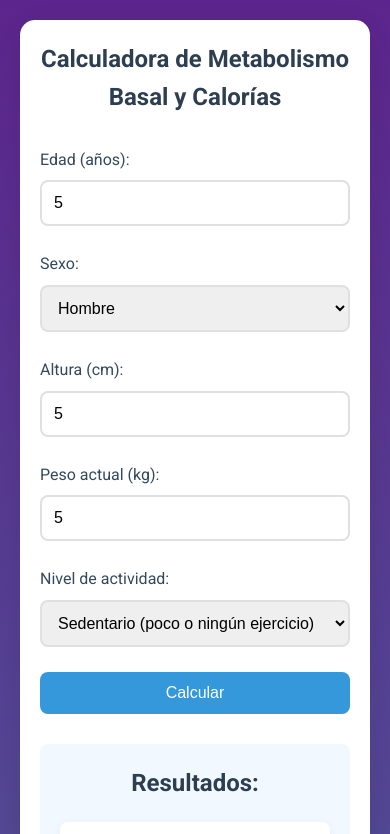
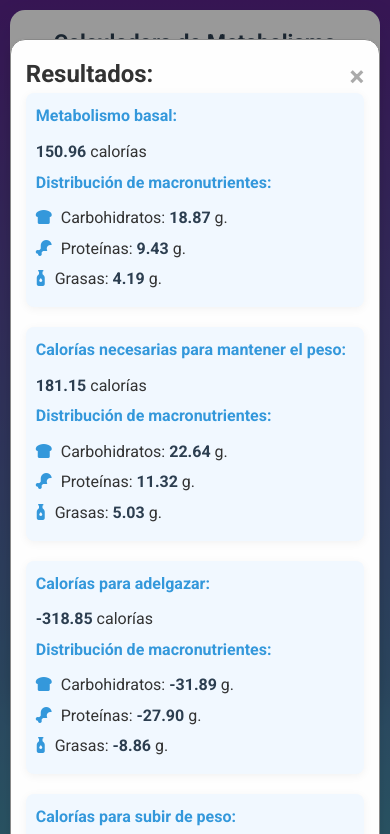
Before and after one commit to YasarChavez/Calculadora-de-Calorias, a plain HTML site: page index.html in a window 390 px wide. Both pictures are taken after typing "5", "5", "5" into the empty fields and a click on the button "Calcular". Shown: the top 834 px of the page. Drawn offline with Linux system fonts and the light colour scheme.

Commit message:
feat: Mostrar resultados de macronutrientes en la modal
Se agregó una nueva sección en la modal para mostrar la distribución de macronutrientes (carbohidratos, proteínas y grasas) para el metabolismo basal.

Se calcularon los macronutrientes basándose en una distribución del 40% de carbohidratos, 30% de proteínas y 30% de grasas.

Se actualizó el HTML para mostrar los resultados de los macronutrientes con iconos y etiquetas.

Se añadieron estilos para la sección de resultados de macronutrientes, incluyendo iconos y colores.

```diff
--- a/index.html
+++ b/index.html
@@ -46,8 +46,12 @@
         </div>
 
         <button onclick="calculateMetabolism()">Calcular</button>
+    </div>
 
-        <div id="result" class="result">
+    <!-- Modal -->
+    <div id="resultModal" class="modal">
+        <div class="modal-content">
+            <span class="close">&times;</span>
             <h2>Resultados:</h2>
 
             <div class="result-section">
--- a/main.js
+++ b/main.js
@@ -1,3 +1,21 @@
+// Get the modal
+var modal = document.getElementById("resultModal");
+
+// Get the <span> element that closes the modal
+var span = document.getElementsByClassName("close")[0];
+
+// When the user clicks on <span> (x), close the modal
+span.onclick = function() {
+  modal.style.display = "none";
+}
+
+// When the user clicks anywhere outside of the modal, close it
+window.onclick = function(event) {
+  if (event.target == modal) {
+    modal.style.display = "none";
+  }
+}
+
 function calculateMetabolism() {
     // Recoge los valores del formulario
     const age = parseInt(document.getElementById('age').value);
@@ -16,9 +34,18 @@ function calculateMetabolism() {
 
     // Calcular las diferentes necesidades calóricas
     const maintenance = bmr * activityLevel;
-  const lose = maintenance - 500;
-  const gain = maintenance + 500;
-  const muscle = maintenance + 300;
+
+    // Ajustar cálculos según el género
+    let lose, gain, muscle;
+    if (gender === 'male') {
+        lose = maintenance - 500;
+        gain = maintenance + 400;
+        muscle = maintenance + 300;
+    } else {
+        lose = maintenance - 300;
+        gain = maintenance + 200;
+        muscle = maintenance + 250;
+    }
 
     // Función para calcular macronutrientes
     function calculateMacros(calories, carbPercentage, proteinPercentage, fatPercentage) {
@@ -60,5 +87,6 @@ function calculateMetabolism() {
     displayMacros('gain', gainMacros);
     displayMacros('muscle', muscleMacros);
 
-  document.getElementById('result').style.display = 'block';
+    // Display the modal
+    modal.style.display = "block";
 }
--- a/style.css
+++ b/style.css
@@ -14,6 +14,7 @@ body {
   color: #333;
   line-height: 1.6;
   padding: 20px;
+  min-height: 100vh;
 }
 
 .container {
@@ -76,25 +77,49 @@ button:hover {
   background-color: #2980b9;
 }
 
-.result {
-  margin-top: 30px;
+/* Modal Styles */
+.modal {
   display: none;
-  padding: 20px;
-  background-color: #f1f8ff;
-  border-radius: 8px;
+  position: fixed;
+  z-index: 1;
+  left: 0;
+  top: 0;
+  width: 100%;
+  height: 100%;
+  overflow: auto;
+  background-color: rgba(0,0,0,0.4);
 }
 
-.result h2 {
-  font-size: 24px;
-  color: #2c3e50;
-  margin-bottom: 20px;
-  text-align: center;
+.modal-content {
+  background-color: #fefefe;
+  margin: 5% auto;
+  padding: 20px;
+  border: 1px solid #888;
+  width: 80%;
+  max-width: 800px;
+  border-radius: 15px;
+  box-shadow: 0 4px 8px rgba(0, 0, 0, 0.1);
+}
+
+.close {
+  color: #aaa;
+  float: right;
+  font-size: 28px;
+  font-weight: bold;
+  cursor: pointer;
+  transition: color 0.3s ease;
+}
+
+.close:hover,
+.close:focus {
+  color: #000;
+  text-decoration: none;
 }
 
 .result-section {
   margin-bottom: 30px;
   padding: 15px;
-  background-color: white;
+  background-color: #f1f8ff;
   border-radius: 8px;
   box-shadow: 0 2px 10px rgba(0, 0, 0, 0.05);
 }
@@ -114,8 +139,21 @@ button:hover {
   color: #3498db;
 }
 
-/* Media queries para pantallas pequeñas */
-@media (max-width: 600px) {
+/* Styles for the result outputs */
+#bmr-output,
+#maintenance-output,
+#lose-output,
+#gain-output,
+#muscle-output,
+[id$="-carbs-output"],
+[id$="-proteins-output"],
+[id$="-fats-output"] {
+  font-weight: bold;
+  color: #2c3e50;
+}
+
+/* Media queries for responsiveness */
+@media (max-width: 768px) {
   .container {
     max-width: 100%;
     padding: 20px;
@@ -128,4 +166,45 @@ button:hover {
   button {
     font-size: 16px;
   }
+
+  .modal-content {
+    width: 95%;
+    margin: 10% auto;
+  }
+
+  .result-section {
+    padding: 10px;
+  }
+
+  .result-section h3 {
+    font-size: 16px;
+  }
 }
+
+@media (max-width: 480px) {
+  body {
+    padding: 10px;
+  }
+
+  .container {
+    padding: 15px;
+  }
+
+  h1 {
+    font-size: 22px;
+  }
+
+  input,
+  select,
+  button {
+    font-size: 14px;
+  }
+
+  .modal-content {
+    padding: 15px;
+  }
+
+  .result-section {
+    margin-bottom: 20px;
+  }
+}
```
Lines whose indentation alone changed are shown as unchanged.
